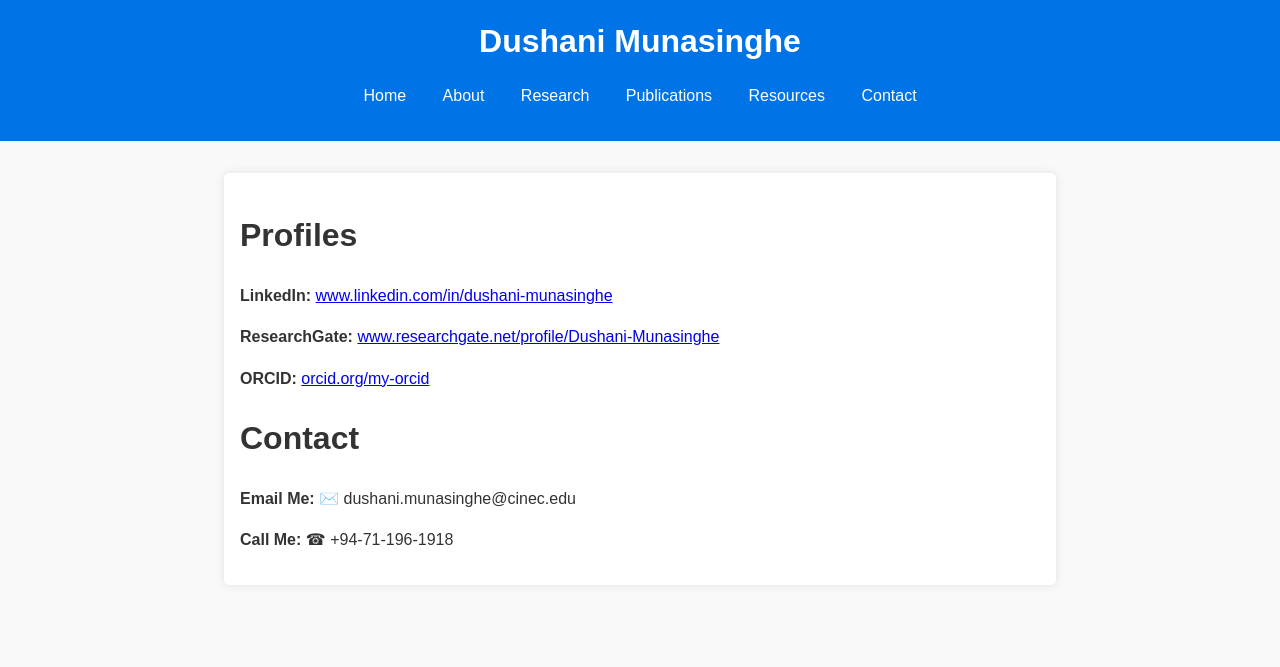
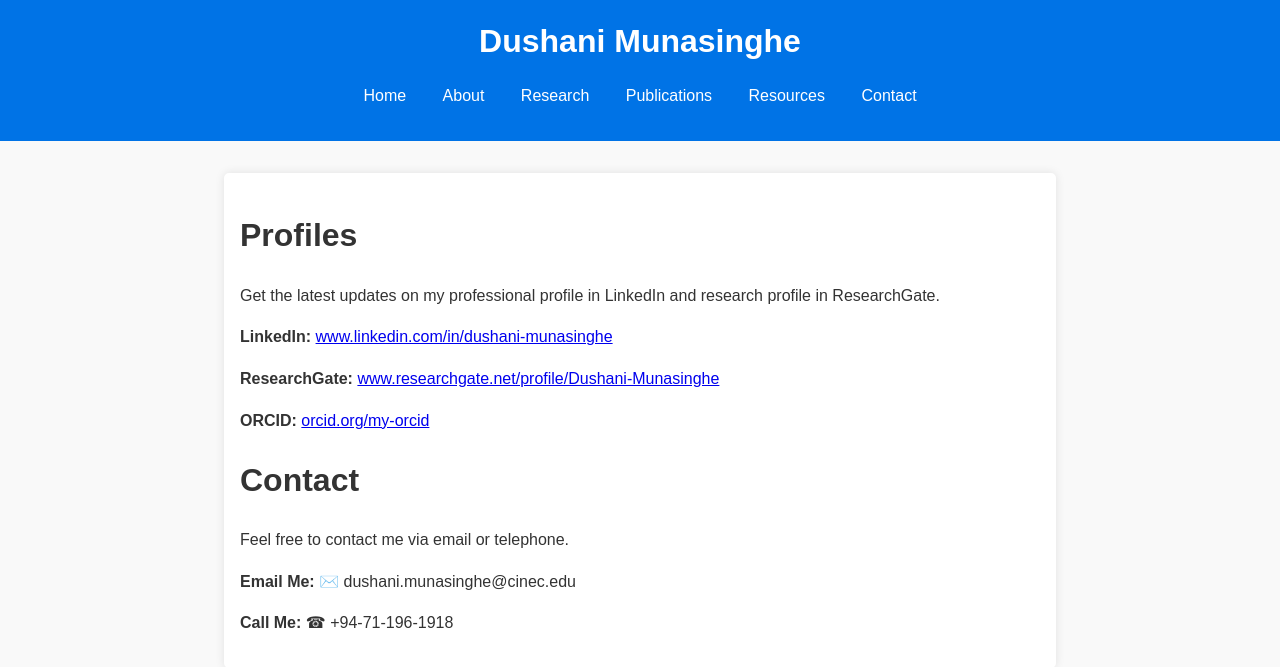
Before and after one commit to dushanimunasinghe/dushanimunasinghe.github.io, a Jekyll site: the page built from contact.md, in a window 1280 px wide. Shown: the top 667 px of the page. Built offline with Jekyll 4.4.1, drawn with Linux system fonts in a browser that asks for light colours.

Commit message:
Update contact.md

```diff
--- a/contact.md
+++ b/contact.md
@@ -4,6 +4,8 @@ title: Contact
 ---
 
 # Profiles
+
+Get the latest updates on my professional profile in LinkedIn and research profile in ResearchGate.
 
 **LinkedIn:** [www.linkedin.com/in/dushani-munasinghe](https://www.linkedin.com/in/dushani-munasinghe-2b2008146/)
 
@@ -13,6 +15,8 @@ title: Contact
 
 # Contact
 
+Feel free to contact me via email or telephone.
+
 **Email Me:** ✉️ dushani.munasinghe@cinec.edu
 
 **Call Me:** ☎ +94-71-196-1918
```
